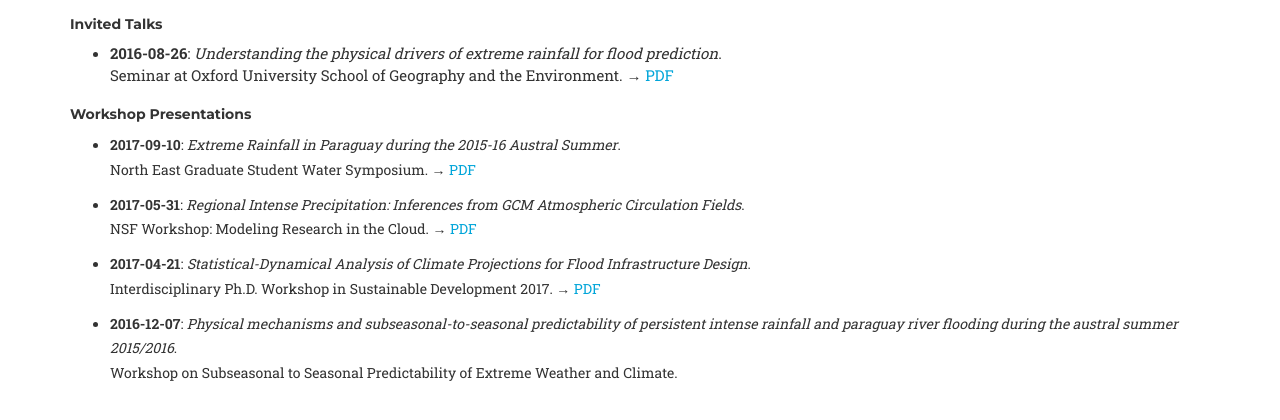
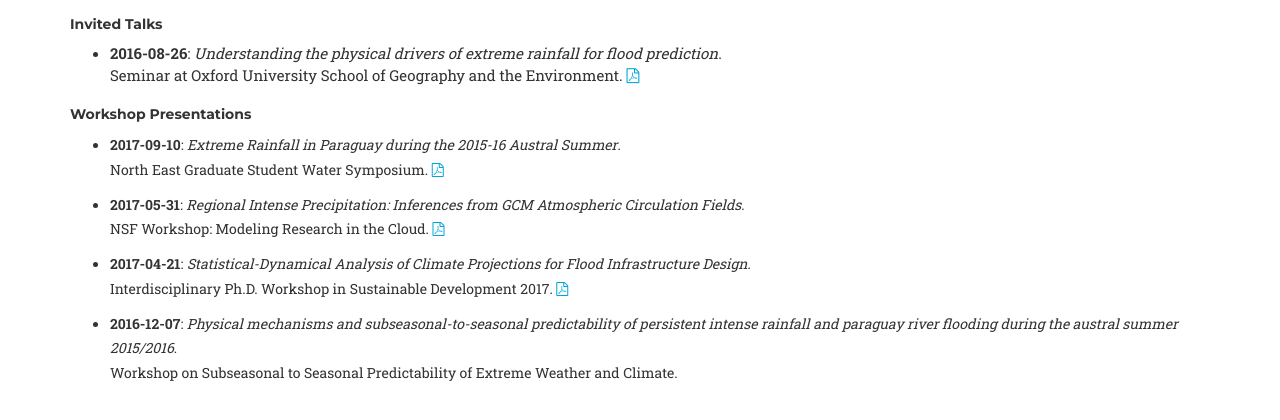
Before and after one commit to jdossgollin/blog, a Jekyll site: the page built from cv/index.md, in a window 1280 px wide and 900 px high, scrolled down 2274 px, cut to the strip 464-884 px from the top of the window. Built offline with Jekyll 4.4.1, drawn with Linux system fonts in a browser that asks for light colours; nearby versions of some CDN libraries; some web fonts are replaced; library files that are not in the unit come from our copies; comment, search, counter and statistics services are not loaded.

Commit message:
Modify links to conference work

```diff
--- a/_data/news.yml
+++ b/_data/news.yml
@@ -44,5 +44,5 @@
     Max Pastén
   </a> titled
   <a href='https://journals.ametsoc.org/doi/abs/10.1175/JCLI-D-17-0805.1' target='_blank'>
-    ' Heavy Rainfall in Paraguay during the 2015/16 Austral Summer: Causes and Subseasonal-to-Seasonal Predictive Skill'
+    'Heavy Rainfall in Paraguay during the 2015/16 Austral Summer: Causes and Subseasonal-to-Seasonal Predictive Skill'
   </a> has been published in Journal of Climate!"
--- a/cv/index.md
+++ b/cv/index.md
@@ -82,14 +82,12 @@ Please see [my Publons page](publons.com/a/1468228/) for a complete list of veri
 {% for pres in invitedtalks %}
 * __{{ pres.date }}__: _{{ pres.title }}_.<br />
     {{ pres.location }}.
-    {% if pres.pdf %} &rarr;
-        <a href='{{ site.data.main.contact.website }}{{ pres.pdf }}' target='_blank'>
-            PDF
+    {% if pres.pdf %}<a href='{{ site.data.main.contact.website }}{{ pres.pdf }}' target='_blank'>
+            <i class="fa fa-file-pdf-o"></i>
         </a>
     {% endif %}
-    {% if pres.link %} &rarr;
-        <a href='{{ site.data.main.contact.website }}{{ pres.link }}' target='_blank'>
-            link
+    {% if pres.link %}<a href='{{ site.data.main.contact.website }}{{ pres.link }}' target='_blank'>
+            <i class="fa fa-external-link"></i>
         </a>
     {% endif %}
 {% endfor %}
@@ -99,14 +97,12 @@ Please see [my Publons page](publons.com/a/1468228/) for a complete list of veri
 {% for pres in workshoptalks %}
 * __{{ pres.date }}__: _{{ pres.title }}_.<br />
     {{ pres.location }}.
-    {% if pres.pdf %} &rarr;
-        <a href='{{ site.data.main.contact.website }}{{ pres.pdf }}' target='_blank'>
-            PDF
+    {% if pres.pdf %}<a href='{{ site.data.main.contact.website }}{{ pres.pdf }}' target='_blank'>
+            <i class="fa fa-file-pdf-o"></i>
         </a>
     {% endif %}
-    {% if pres.link %} &rarr;
-        <a href='{{ site.data.main.contact.website }}{{ pres.link }}' target='_blank'>
-            link
+    {% if pres.link %}<a href='{{ site.data.main.contact.website }}{{ pres.link }}' target='_blank'>
+            <i class="fa fa-external-link"></i>
         </a>
     {% endif %}
 {% endfor %}
```
Also changed, not shown: _layouts/bib.html (+11 -1 lines), index.html (+2 -7 lines).
